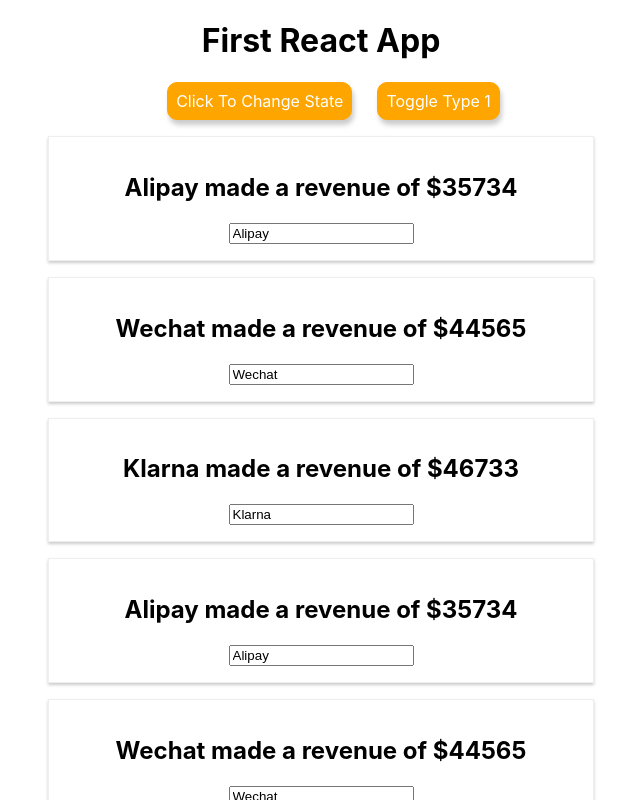
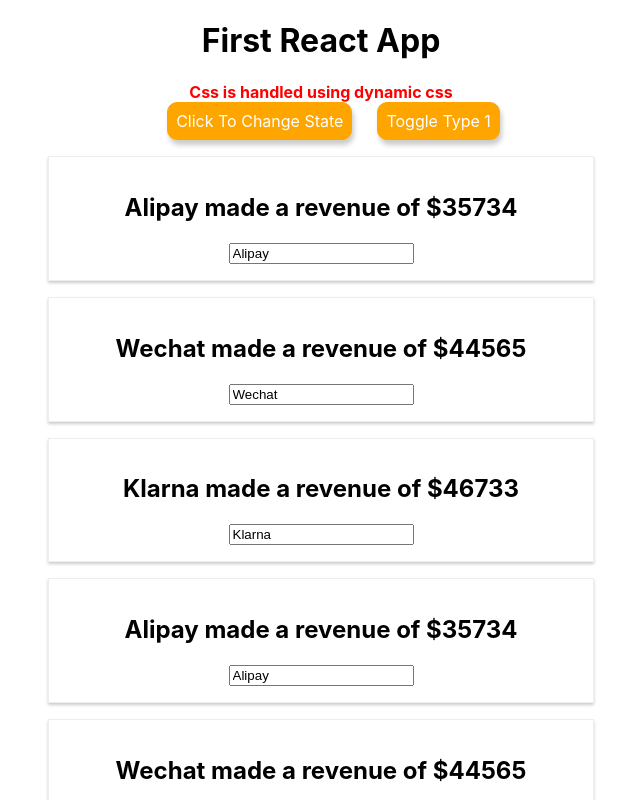
Before and after one commit to vksingh26/ReactJS, a React (Create React App) app in the folder reactapp/: page / in a window 1280 px wide. Both pictures are taken after a click on the button "Toggle Type 1". Shown: the top 800 px of the page, without its empty margins (319-959 px from the left). Built offline with nearby package versions, Linux system fonts and the light colour scheme.

Commit message:
Dynamic styles and uses of radium

```diff
--- a/reactapp/package.json
+++ b/reactapp/package.json
@@ -6,6 +6,7 @@
     "@testing-library/jest-dom": "^4.2.4",
     "@testing-library/react": "^9.4.0",
     "@testing-library/user-event": "^7.2.1",
+    "radium": "^0.26.0",
     "react": "^16.12.0",
     "react-dom": "^16.12.0",
     "react-scripts": "3.3.0"
--- a/reactapp/src/App.css
+++ b/reactapp/src/App.css
@@ -4,3 +4,11 @@
 h3 {
   color: #61dafb;
 }
+
+.red{
+  color: red;
+}
+
+.bold{
+  font-weight: bold;
+}
--- a/reactapp/src/App.js
+++ b/reactapp/src/App.js
@@ -1,6 +1,7 @@
 import React, { Component } from 'react';
 import './App.css';
 import LearnReact from './Learn_React/Learn-React';
+import Radium from 'radium'
 
 class App extends Component {
     state = {
@@ -69,7 +70,11 @@
             borderRadius: '10px',
             color: 'white',
             boxShadow: '2px 5px 5px #ccc',
-            marginLeft: '25px'
+            marginLeft: '25px',
+            // ':hover': { this is the way to add psuedo class in react using radium
+            //     backgroundColor: 'pink',
+            //     color: 'white'
+            // }
         }
 
         let content = null;
@@ -94,29 +99,56 @@
                     })}
                 </div>
             );
+            //this is the way to add psuedo classes in react using radium
+            // buttonStyle.backgroundColor = 'green';
+            // buttonStyle[':hover'] = {
+            //     backgroundColor: 'lightgreen',
+            //     color: 'white'
+            // }
         }
 
+
+        const classes = ['red', 'bold'].join(' ');
         return (
-        <div className="App" >
+          <div className="App">
             <h1> First React App </h1>
-            <button style={buttonStyle} onClick={this.stateHandler.bind(this, 'Alipay!!')} > Click To Change State </button>
-            <button style={buttonStyle} onClick={this.toggleContent}>Toggle Type 1</button>
-            {
-                this.state.showContent ?
-                <div>
-                    <LearnReact name={this.state.apm[0].name} revenue={this.state.apm[0].revenue}></LearnReact>
-                    <LearnReact name={this.state.apm[1].name} revenue={this.state.apm[1].revenue}
-                    click={this.stateHandler.bind(this, 'APM: Alipay!!')} change={this.inputChangeHandler}></LearnReact>
-                    <LearnReact name={this.state.apm[2].name} revenue={this.state.apm[2].revenue}></LearnReact>
-                </div> : null
-            }
+            <div className={classes}>
+              <p1>Css is handled using dynamic css</p1>
+            </div>
+            <button
+              style={buttonStyle}
+              onClick={this.stateHandler.bind(this, "Alipay!!")}>
+              {" "}
+              Click To Change State{" "}
+            </button>
+            <button style={buttonStyle} onClick={this.toggleContent}>
+              Toggle Type 1
+            </button>
+            {this.state.showContent ? (
+              <div>
+                <LearnReact
+                  name={this.state.apm[0].name}
+                  revenue={this.state.apm[0].revenue}
+                ></LearnReact>
+                <LearnReact
+                  name={this.state.apm[1].name}
+                  revenue={this.state.apm[1].revenue}
+                  click={this.stateHandler.bind(this, "APM: Alipay!!")}
+                  change={this.inputChangeHandler}
+                ></LearnReact>
+                <LearnReact
+                  name={this.state.apm[2].name}
+                  revenue={this.state.apm[2].revenue}
+                ></LearnReact>
+              </div>
+            ) : null}
             {content}
             {listContent}
-        </div>
+          </div>
         );
         //below line is used to create element using react createelement method, but its kind of cumbersome process if we want to create multiple elements
         //return React.createElement('div', {className: 'App'}, React.createElement('h1', null, 'This element is created using react.createElement method!!!'));
     }
 }
 
-export default App;
+export default Radium(App);
```
Also changed, not shown: 1 other file (tests, documents, lock files or other folders).
